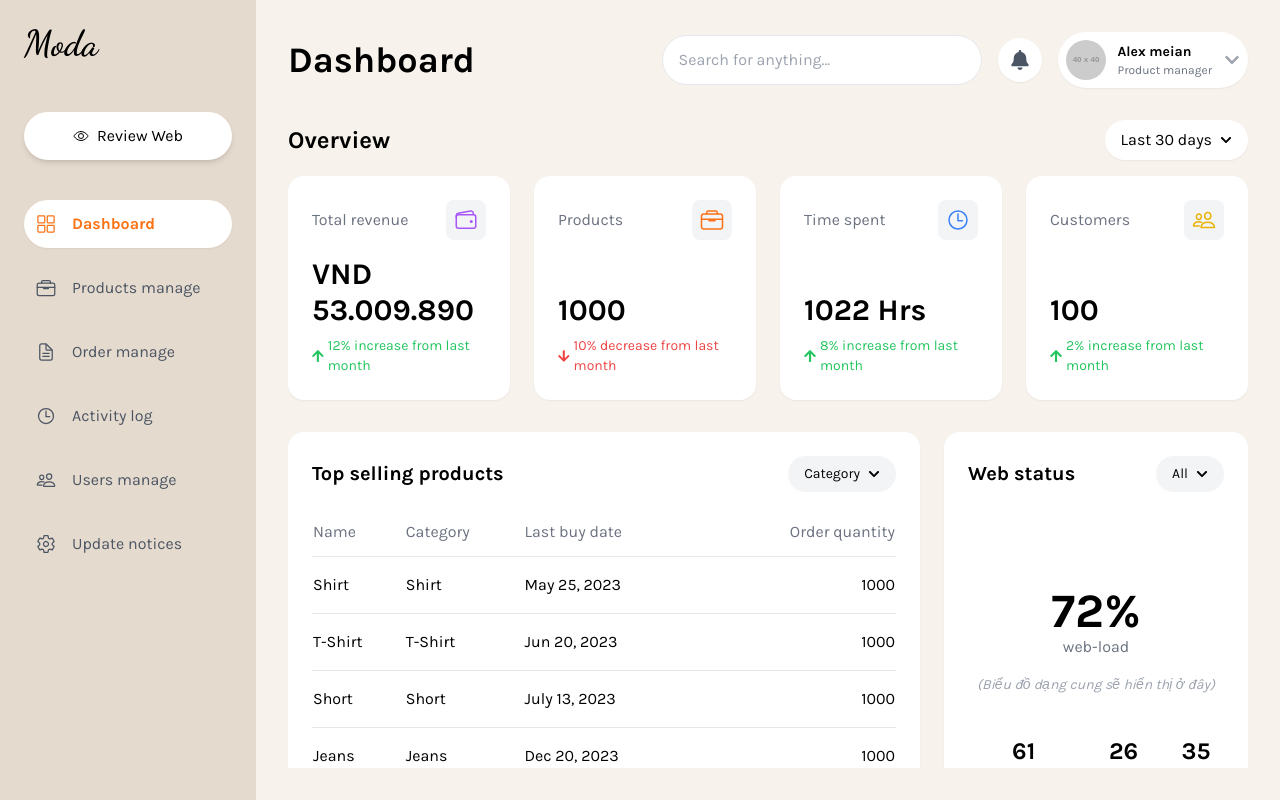
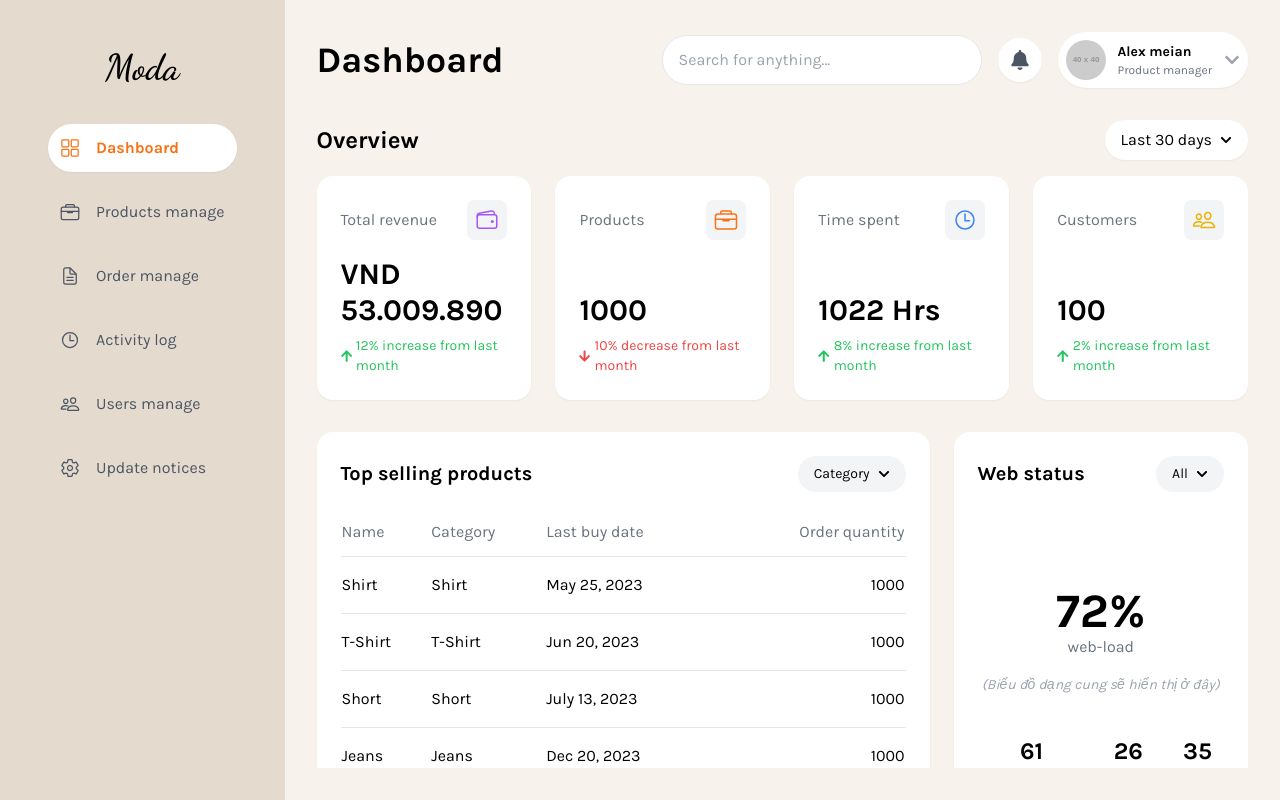
Before and after one commit to Drazod/Moda, a React (Vite) app in the folder FE/: page /dash-board in a window 1280 px wide. Built offline with nearby package versions, Linux system fonts and the light colour scheme; a web font is replaced by a local one.

Commit message:
FE dash - small update on dashActLog, dashSideNav

```diff
--- a/FE/src/components/dash/dashActLog/dashActLogList.jsx
+++ b/FE/src/components/dash/dashActLog/dashActLogList.jsx
@@ -2,11 +2,10 @@ import React from 'react';
 import { IoPencil, IoTrashOutline, IoAddCircleOutline } from 'react-icons/io5';
 
 const DashActLogList = () => {
-    // Dữ liệu giả được cập nhật chính xác theo yêu cầu của bạn
     const logDataByDate = {
         "Today, 23 May 2025": [
             {
-                type: 'new', // 'new' cho hành động 'add'
+                type: 'new',
                 user: 'Zod',
                 role: 'Admin1',
                 action: 'had added new product',
@@ -26,7 +25,7 @@ const DashActLogList = () => {
         ],
         "Yesterday, 22 May 2025": [
             {
-                type: 'edit', // 'edit' cho hành động 'update'
+                type: 'edit',
                 user: 'Zinh',
                 role: 'Admin3',
                 action: 'had updated a notice',
@@ -53,11 +52,10 @@ const DashActLogList = () => {
                 time: '12:50',
             }
         ],
-        "21 May 2025": [], // Nhóm ngày không có hoạt động
-        "13 May 2025": []  // Nhóm ngày không có hoạt động
+        "21 May 2025": [],
+        "13 May 2025": []
     };
 
-    // Hàm helper để chọn icon và màu sắc
     const getLogIcon = (type) => {
         switch (type) {
             case 'edit':
@@ -67,7 +65,6 @@ const DashActLogList = () => {
             case 'delete':
                 return <IoTrashOutline className="h-5 w-5 text-red-500" />;
             default:
-                // Icon mặc định cho các nhóm ngày
                 return <div className="h-2.5 w-2.5 bg-gray-300 rounded-full"></div>;
         }
     };
@@ -79,12 +76,12 @@ const DashActLogList = () => {
                     {Object.entries(logDataByDate).map(([date, logs], dateIndex) => (
                         <li key={date}>
                             <div className="relative pb-8">
-                                {/* Đường kẻ dọc timeline */}
+                                {/* Timeline */}
                                 {dateIndex !== Object.keys(logDataByDate).length - 1 && (
                                     <span className="absolute left-5 top-5 -ml-px h-full w-0.5 bg-gray-200" aria-hidden="true" />
                                 )}
 
-                                {/* Header của nhóm ngày */}
+                                {/* Header */}
                                 <div className="relative flex items-center space-x-3">
                                     <div className="relative h-10 w-10 flex items-center justify-center">
                                         <div className="h-10 w-10 bg-gray-100 rounded-full flex items-center justify-center ring-4 ring-white">
@@ -94,17 +91,17 @@ const DashActLogList = () => {
                                     <h3 className="font-semibold text-gray-800">{date}</h3>
                                 </div>
 
-                                {/* Danh sách các log trong ngày */}
+                                {/* Log */}
                                 <div className="ml-3 mt-4 space-y-6 pl-11">
                                     {logs.length > 0 ? (
                                         logs.map((log, logIndex) => (
                                             <div key={logIndex} className="relative flex items-start space-x-4">
-                                                {/* Icon cho từng hành động */}
+                                                {/* Icon */}
                                                 <div className="flex h-10 w-10 items-center justify-center rounded-full bg-gray-100 ring-4 ring-white">
                                                     {getLogIcon(log.type)}
                                                 </div>
 
-                                                {/* Nội dung log */}
+                                                {/* Log */}
                                                 <div className="min-w-0 flex-1 pt-1.5">
                                                     <p className="text-sm text-gray-600">
                                                         <span className="font-bold text-amber-800">{log.user}</span>
@@ -118,7 +115,6 @@ const DashActLogList = () => {
                                             </div>
                                         ))
                                     ) : (
-                                        // Hiển thị nếu không có log trong ngày
                                         <div className="relative flex items-start space-x-4">
                                             <div className="flex h-10 w-10 items-center justify-center"></div>
                                             <div className="min-w-0 flex-1 pt-1.5">
--- a/FE/src/components/dash/dashSideNav.jsx
+++ b/FE/src/components/dash/dashSideNav.jsx
@@ -16,13 +16,13 @@ const DashSideNav = () => {
   ];
 
   return (
-    <div className="h-screen bg-[#E5DACE] w-64 p-6 flex-col hidden md:flex">
-      <h1 className="text-4xl font-dancing font-semibold mb-12">Moda</h1>
+    <div className="h-screen bg-[#E5DACE] items-center w-65 p-12 flex-col hidden md:flex">
+      <h1 className="text-4xl font-dancing font-semibold mb-9">Moda</h1>
 
-      <button className="flex items-center justify-center w-full bg-white text-black py-3 rounded-full shadow-md mb-10">
+      {/* <button className="flex items-center justify-center w-full bg-white text-black py-3 rounded-full shadow-md mb-10">
         <IoEyeOutline className="mr-2" />
         Review Web
-      </button>
+      </button> */}
 
       <nav className="flex flex-col space-y-4">
         {navItems.map((item) => {
```
